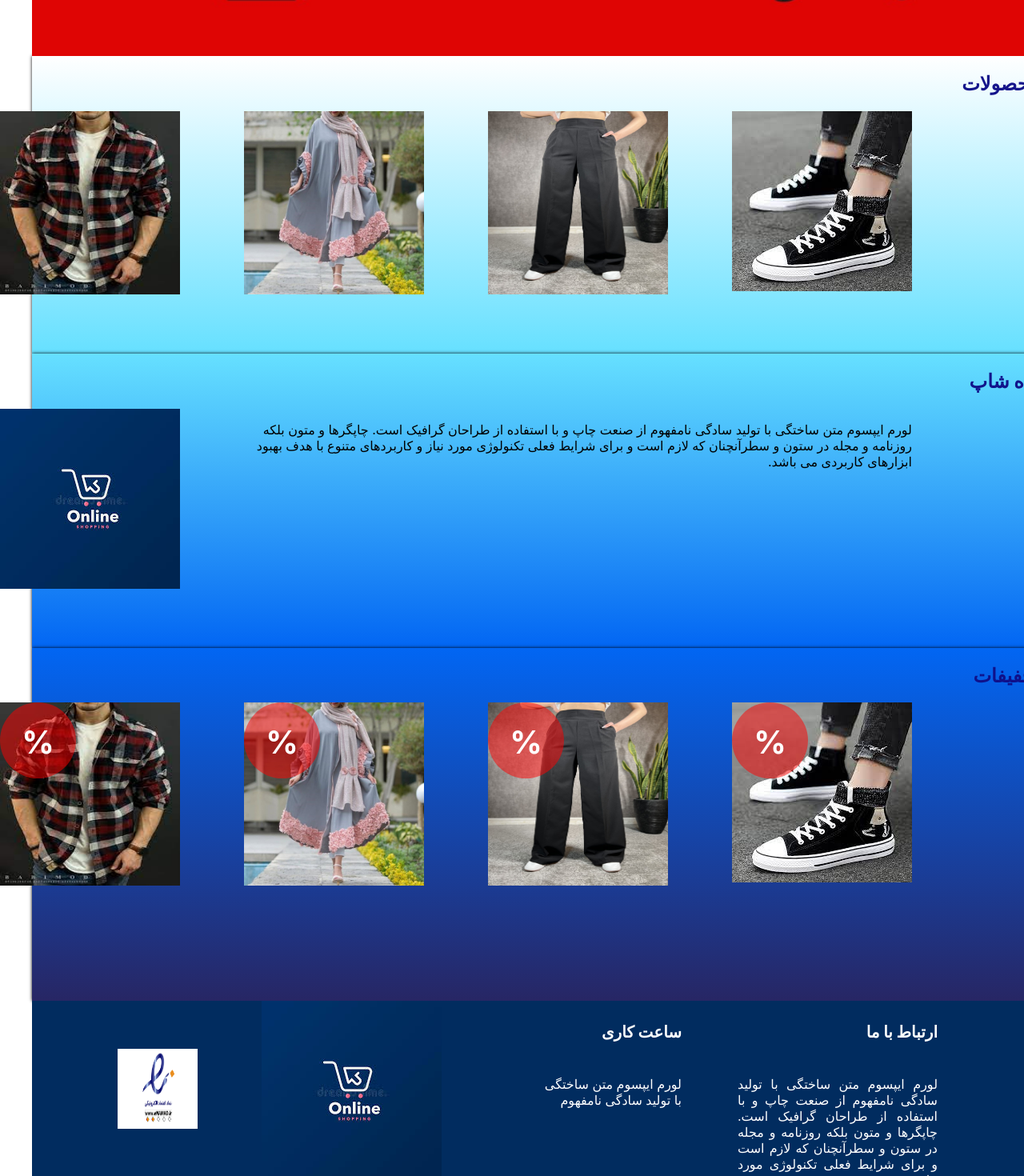
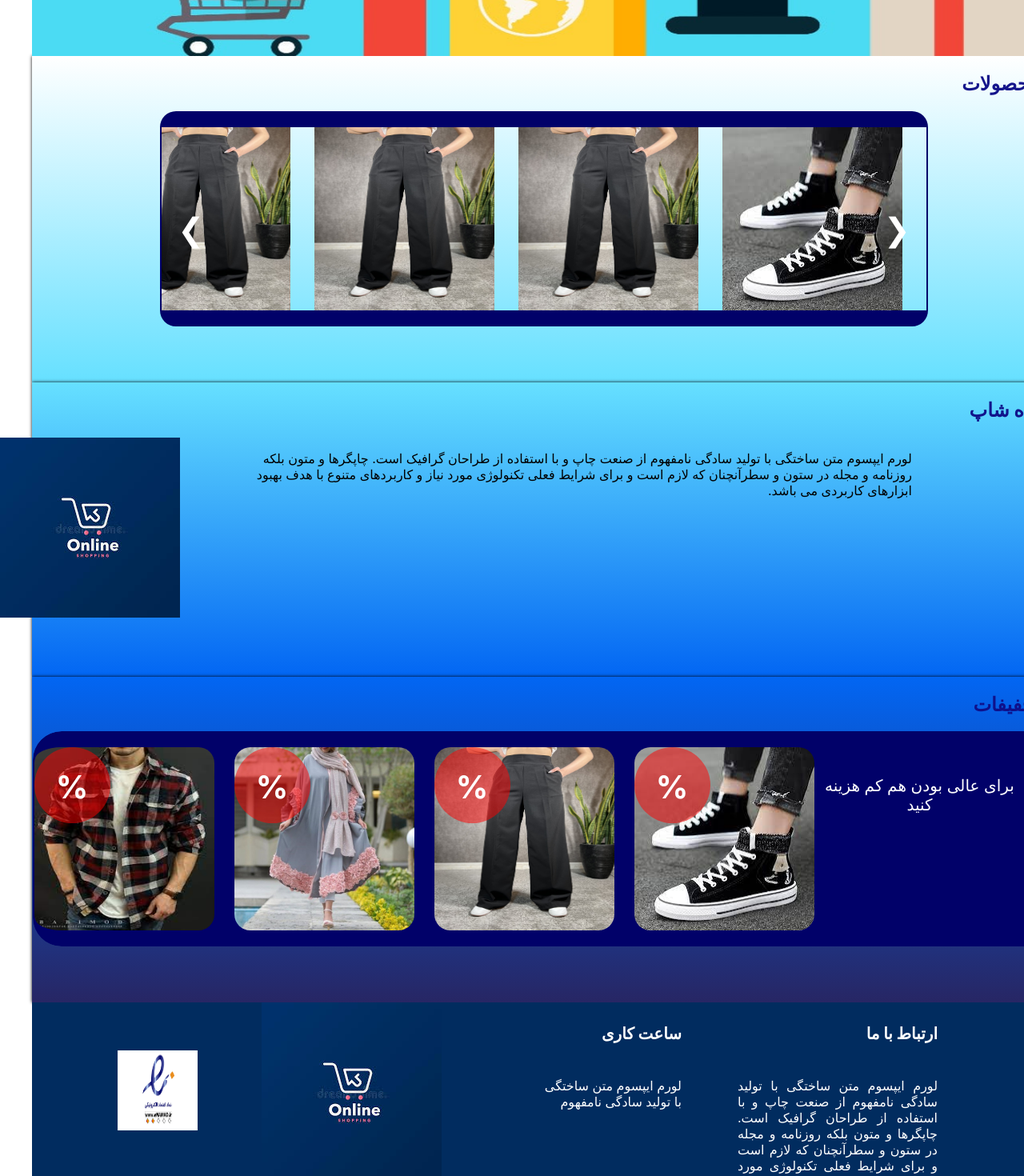
Before and after one commit to farimah-ghazi/shop, a React (Create React App) app: page / in a window 1280 px wide. Shown: the part 440-1910 px from the top of the page at 80% size. Built offline with nearby package versions, Linux system fonts and the light colour scheme.

Commit message:
about json

```diff
--- a/src/components/category/Category.js
+++ b/src/components/category/Category.js
@@ -3,22 +3,43 @@ import shoes1JPG from "../../assets/shoes1.jpg";
 import pantsJPEG from "../../assets/pants.jpeg";
 import dressJPG from "../../assets/dress.jpg";
 import shirtJPG from "../../assets/shirt.jpg";
+// import { useState } from "react";
 
-
+const dataCtg = {
+  right : "0px",
+}
 
 
 function Category() {
+
+  // const [selectButton, setSelectButton] = useState(0);
+
   return (
 
-    <div className={styles.ctg}>
+    <div className={styles.ctg} >
 
       <div>
         <h2>محصولات</h2>
       </div>
 
       <div className={styles.container}>
+        <div className={styles.sample}
+        // style={{right:r+'px'}}
+        >
         <div className={styles.shoes}>
           <a href="#"><img src={shoes1JPG} /></a>
+        </div>
+        <div className={styles.pant}>
+        <a href="#"><img src={pantsJPEG} /></a>
+        </div>
+        <div className={styles.pant}>
+        <a href="#"><img src={pantsJPEG} /></a>
+        </div>
+        <div className={styles.pant}>
+        <a href="#"><img src={pantsJPEG} /></a>
+        </div>
+        <div className={styles.pant}>
+        <a href="#"><img src={pantsJPEG} /></a>
         </div>
         <div className={styles.pant}>
         <a href="#"><img src={pantsJPEG} /></a>
@@ -30,6 +51,20 @@ function Category() {
         <div className={styles.shirt}>
         <a href="./categoryShirt"><img src={shirtJPG} /></a>
         </div>
+        <div className={styles.shoes}>
+          <a href="#"><img src={shoes1JPG} /></a>
+        </div>
+        </div>
+        <a href="" className={styles.prev}
+        // onClick={() => {
+        // r=100;
+        // }}
+        >&#10095;</a>
+        <a href="" className={styles.next}
+        // onClick={() => {
+        // r=100;
+        // }}
+        >&#10094;</a>
       </div>
     </div>
   );
--- a/src/components/category/Category.module.css
+++ b/src/components/category/Category.module.css
@@ -7,23 +7,66 @@
 
 }
 .container{
+    position: relative;
     display: flex;
     flex-direction: row;
-    gap: 80px;
-    margin-right: 180px;
+    width: 960px;
+    margin: 0 auto;
+  height: 269px;
+  overflow: hidden;
+  border-top: 20px solid rgb(1, 1, 105);
+  border-bottom: 20px solid rgb(1, 1, 105);
+  border-left: 2px solid rgb(1, 1, 105);
+  border-right: 2px solid rgb(1, 1, 105);
+  border-radius: 20px;
+  gap: 245px;
+  margin-bottom: 70px;
+
+    /* gap: 80px; */
+    /* margin-right: 180px; */
 }
+.sample{
+    position: absolute;
+    display: flex;
+    flex-direction: row;
+
+}
+
+.container img{
+    width: 225px;
+    height: 229px;
+    margin-bottom: 70px;
+    margin-right: 30px;
+    /* position: absolute; */
+
+}
+ .next ,.prev{
+    position: absolute;
+    top: 45%;
+    font-size: 40px;
+}
+.next{
+    right: 20px;
+}
+.prev{
+    left: 20px;
+}
+
 .pant img{
     width: 225px;
     height: 229px;
     margin-bottom: 70px;
+
 }
 .dress img{
     width: 225px;
     height: 229px;
+
 }
 .shirt img{
     width: 225px;
     height: 229px;
+
 }
 h2{
     color: rgba(15, 15, 136, 0.977);
--- a/src/components/header/Header.js
+++ b/src/components/header/Header.js
@@ -4,7 +4,6 @@ import pic2JPG from "../../assets/pic2.jpg";
 import pic3JPG from "../../assets/pic3.jpg";
 
 import { useState } from "react";
-
 
 const data = {
   images: [pic1JPG, pic2JPG, pic3JPG],
@@ -15,29 +14,45 @@ function Header() {
 
   return (
     <div className={styles.container}>
-
       <div className={styles.slideBar}>
         {data.images.map((image, index) => {
           return (
             <img
               key={index}
               src={image}
-              className={index === selectedImageIndex ? styles.selected : ""}
-              onClick={() => {
-                setSelectedImageIndex(index);
-              }}
+              className={
+                index === selectedImageIndex ? styles.selected : styles.hidden
+              }
             />
           );
         })}
-
       </div>
 
-
-      <a href="#" className={styles.prev}
-              >
+      <a
+        href="#"
+        className={styles.prev}
+        onClick={() => {
+          {
+            selectedImageIndex != 0
+              ? setSelectedImageIndex(selectedImageIndex - 1)
+              : setSelectedImageIndex(data.images.length - 1);
+          }
+        }}
+      >
         &#10095;
       </a>
-      <a href="#" className={styles.next}>
+      <a
+        href="#"
+        className={styles.next}
+        onClick={() => {
+          {
+            selectedImageIndex != (data.images.length - 1)
+              ? setSelectedImageIndex(selectedImageIndex + 1)
+              : setSelectedImageIndex(0);
+          }
+
+        }}
+      >
         &#10094;
       </a>
     </div>
--- a/src/components/header/Header.module.css
+++ b/src/components/header/Header.module.css
@@ -7,13 +7,7 @@
     width: 100%;
     height: 450px;
 }
-.slideBar img{
-    position: absolute;
-    top: 0px;
-    left: 0px;
-    right: 0px;
-    /* display: none; */
-}
+
 .active{
     display: block;
     transition: 2s;
@@ -29,3 +23,15 @@
 .next{
     right: 10px;
 }
+.selected{
+    display: block;
+    /* position: absolute;
+    left: 0px;
+    transition: 2s; */
+}
+.hidden{
+    display: none;
+    /* position: absolute;
+    left: 2000px;
+    transition: 2s; */
+}
--- a/src/components/promotions/Promotions.js
+++ b/src/components/promotions/Promotions.js
@@ -14,6 +14,11 @@ function Promotions() {
 
       <div>
         <h2>تخفیفات</h2>
+      </div>
+      <div className={styles.promotBox}>
+        <div className={styles.promotTitle}>
+          <h3>تخفیفات ویژه</h3>
+          <p>برای عالی بودن هم کم هزینه کنید</p>
         </div>
 
         <div className={styles.container}>
@@ -39,6 +44,7 @@ function Promotions() {
           </div>
         </div>
       </div>
+    </div>
   );
 }
 
--- a/src/components/promotions/Promotions.module.css
+++ b/src/components/promotions/Promotions.module.css
@@ -6,10 +6,70 @@
 
 }
 .container{
+    /* display: flex;
+    flex-direction: row;
+    gap: 80px;
+    margin-right: 180px; */
+    position: relative;
     display: flex;
     flex-direction: row;
-    gap: 80px;
-    margin-right: 180px;
+    width: 979px;
+    /* margin: 0 auto; */
+  height: 269px;
+  overflow: hidden;
+  border-top: 20px solid rgb(1, 1, 105);
+  border-bottom: 20px solid rgb(1, 1, 105);
+  border-left: 2px solid rgb(1, 1, 105);
+  border-right: 2px solid rgb(1, 1, 105);
+  border-top-left-radius: 36px;
+  border-bottom-left-radius: 36px;
+    background-color:rgb(1, 1, 105) ;
+
+
+  gap: 25px;
+}
+.promotBox{
+    display: flex;
+    flex-direction: row;
+    margin: 0 auto;
+    border-radius: 36px;
+  margin-bottom: 70px;
+  overflow: hidden;
+
+
+
+}
+
+.promotTitle{
+    background-color:rgb(1, 1, 105) ;
+    width: 300px;
+    height: 269px;
+    border-top-right-radius: 36px;
+    border-bottom-right-radius: 36px;
+    display: flex;
+    flex-direction: column;
+
+}
+.promotTitle h3{
+    margin-top: -57px;
+    color: white;
+    font-size: 42px;
+    margin-right: 40px;
+}
+.promotBox:hover h3{
+    margin-top: 0px;
+    transition: 1s;
+}
+.promotTitle p{
+    color: white;
+    font-size: 20px;
+    margin-right: 40px;
+    text-align: center;
+
+
+}
+.container img{
+    border-radius: 20px;
 }
 .pant img{
     width: 225px;
@@ -18,6 +78,10 @@
 .shoes ,.pant ,.dress,.shirt{
     position: relative;
     margin-bottom: 70px;
+}
+.shoes img{
+    width: 225px;
+    height: 229px;
 }
  .red{
     position: absolute;
--- a/src/index.js
+++ b/src/index.js
@@ -9,13 +9,13 @@ import Layout from "./components/layout/Layout";
 const root = ReactDOM.createRoot(document.getElementById("root"));
 
 root.render(
-  <React.StrictMode>
-    <BrowserRouter>
+  <BrowserRouter>
       <Layout>
         <App />
       </Layout>
     </BrowserRouter>
-  </React.StrictMode>
+  // <React.StrictMode>
+  // </React.StrictMode>
 );
 
 // If you want to start measuring performance in your app, pass a function
--- a/src/pages/categoryShirt/CategoryShirt.js
+++ b/src/pages/categoryShirt/CategoryShirt.js
@@ -10,15 +10,38 @@ import shirt6JPG from "../../assets/sampleshirt/shirt6.jpg";
 import shirt7JPG from "../../assets/sampleshirt/shirt7.jpg";
 import shirt8JPG from "../../assets/sampleshirt/shirt8.jpg";
 import Layout from "../../components/layout/Layout";
+import { useEffect, useState } from "react";
 
 function CategoryShirt() {
+  const [products, setProducts] = useState([]);
+
+  useEffect(() => {
+    fetch("https://dummyjson.com/products")
+      .then((response) => {
+        return response.json();
+      })
+      .then((result) => {
+        setProducts(result.products)
+      });
+  }, []);
+
   return (
     <>
       <div className={styles.container}>
         <h2>کفش اسپرت</h2>
+        <pre>{JSON.stringify(products, null, 2)}</pre>
 
         <div className={styles.category}>
           <a href="../product">
+          {products.images.map((image, index) => {
+              return (
+                <img
+                  key={index}
+                  src={image}
+
+                />
+              );
+            })}
             <img src={shirt1JPG} />
           </a>
           <a href="../product">
```
Lines whose indentation alone changed are shown as unchanged.
